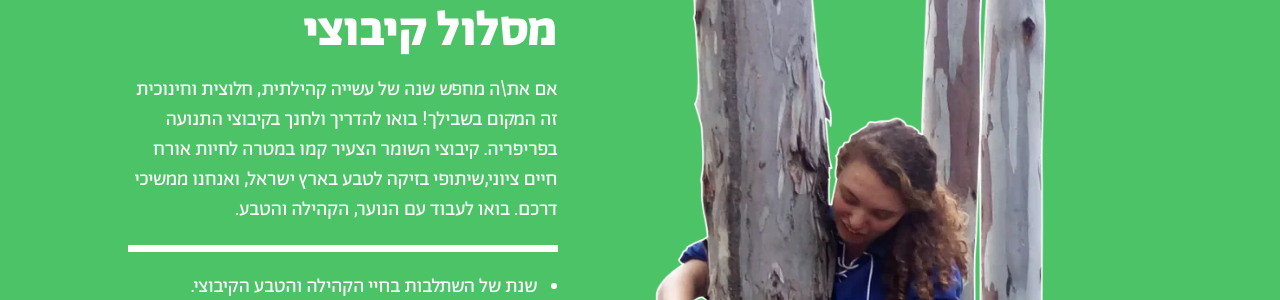
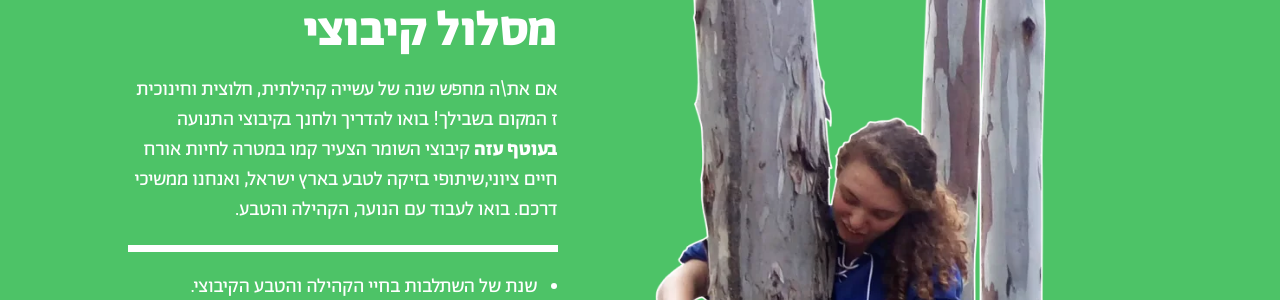
Before and after one commit to thecodecircle/maslulim, a Jekyll site: the page built from index.html, in a window 1280 px wide and 900 px high, scrolled down 2343 px. Shown: the part 183-483 px from the top of the window. Built offline with Jekyll 4.4.1, drawn with Linux system fonts in a browser that asks for light colours.

Commit message:
Update kibbutzi.html

```diff
--- a/_includes/kibbutzi.html
+++ b/_includes/kibbutzi.html
@@ -3,7 +3,7 @@
 	<div class="">
 		<h1 data-scroll="80" class="enter-left">מסלול קיבוצי</h1>
 		<p data-scroll="80" class="enter-left">אם את\ה מחפש שנה של עשייה קהילתית, חלוצית וחינוכית זה המקום בשבילך!
-בואו להדריך ולחנך בקיבוצי התנועה בפריפריה.
+בואו להדריך ולחנך בקיבוצי התנועה <strong>בעוטף עזה</strong>
 קיבוצי השומר הצעיר קמו במטרה לחיות אורח חיים ציוני,שיתופי בזיקה לטבע בארץ ישראל, ואנחנו ממשיכי דרכם. בואו לעבוד עם הנוער, הקהילה והטבע.
 		</p>
 		<hr>
```
